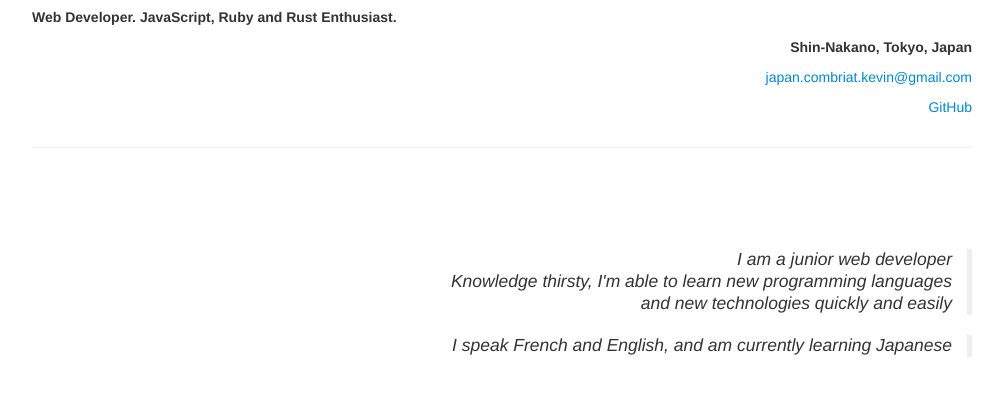
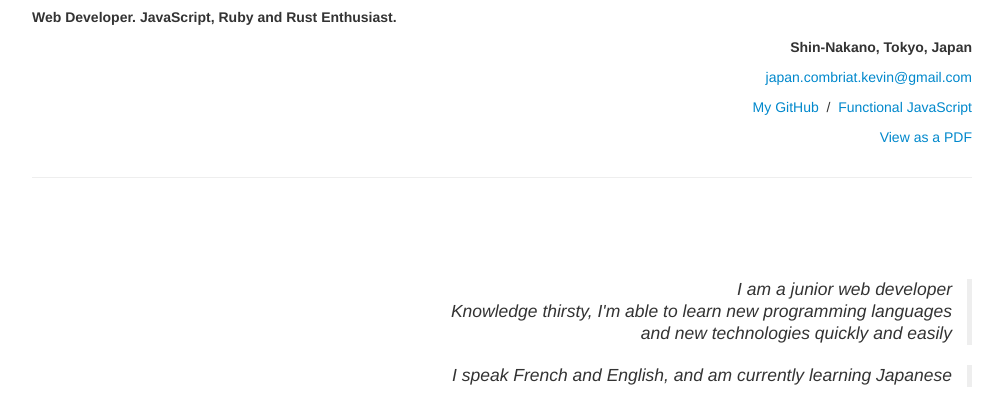
Before and after one commit to gaku-sei/resume, a plain HTML site: page index.html in a window 1280 px wide. Shown: the part 53-460 px from the top of the page, without its empty margins (138-1141 px from the left). Drawn offline with Linux system fonts and the light colour scheme.

Commit message:
PDF File added and linked

```diff
--- a/index.html
+++ b/index.html
@@ -19,7 +19,14 @@
           <div class="pull-right">
             <p id="location" class="text-right"><strong>Shin-Nakano, Tokyo, Japan</strong></p>
             <p class="text-right"><a href="mailto:japan.combriat.kevin@gmail.com?Subject=About%20Your%20R%C3%A9sum%C3%A9">japan.combriat.kevin@gmail.com</a></p>
-            <p class="text-right"><a href="https://github.com/gaku-sei?tab=repositories" target="_blank">GitHub</a></p>
+            <p class="text-right">
+              <a href="https://github.com/gaku-sei?tab=repositories" target="_blank">My GitHub</a>
+              &nbsp;/&nbsp;
+              <a href="https://github.com/gaku-sei/functional-javascript" target="_blank">Functional JavaScript</a>
+            </p>
+            <p class="text-right">
+              <a href="./kevin_combriat_resume_-_2014-08-23.pdf">View as a PDF</a>
+            </p>
           </div>
         </div>
       </div>
```
Also changed, not shown: 2 other files.
